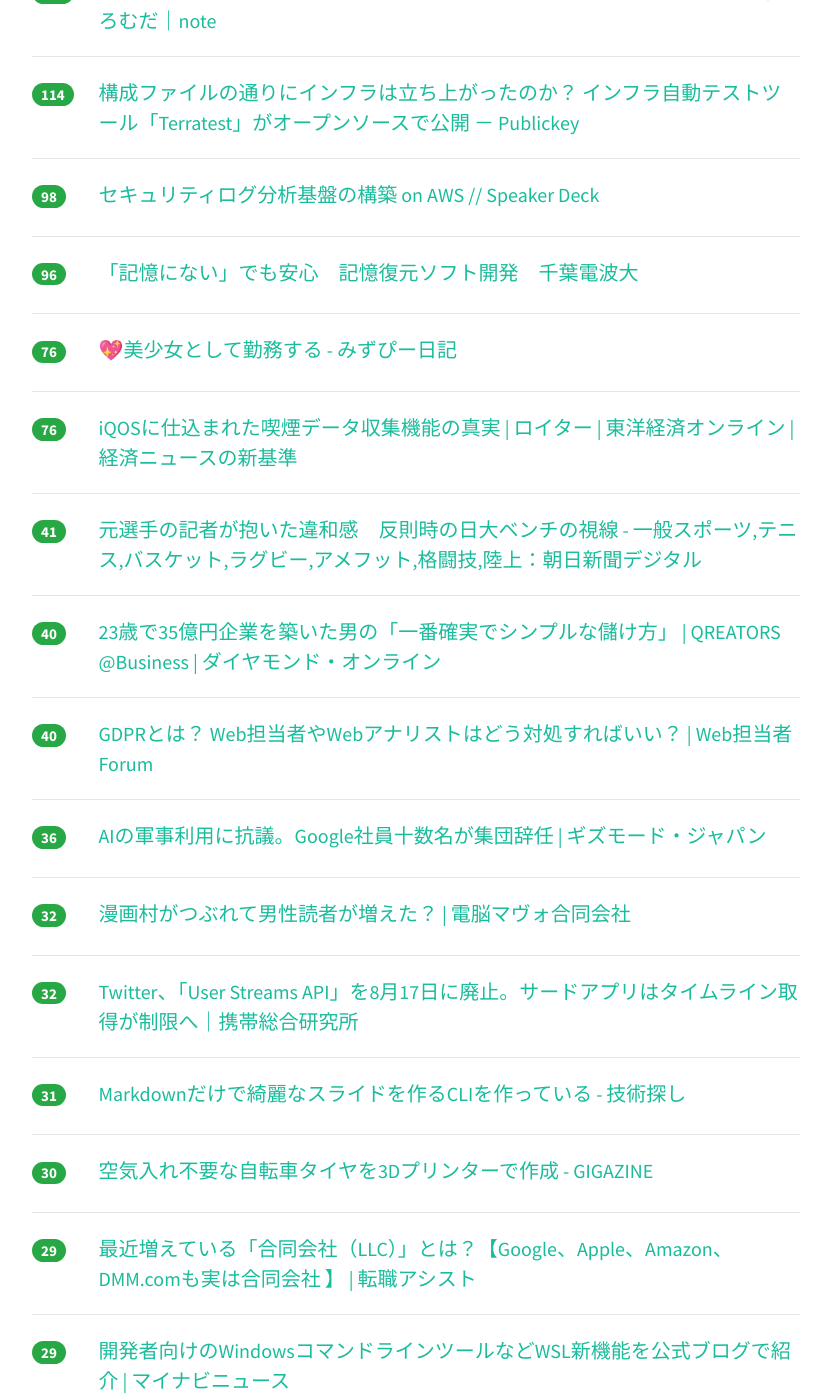
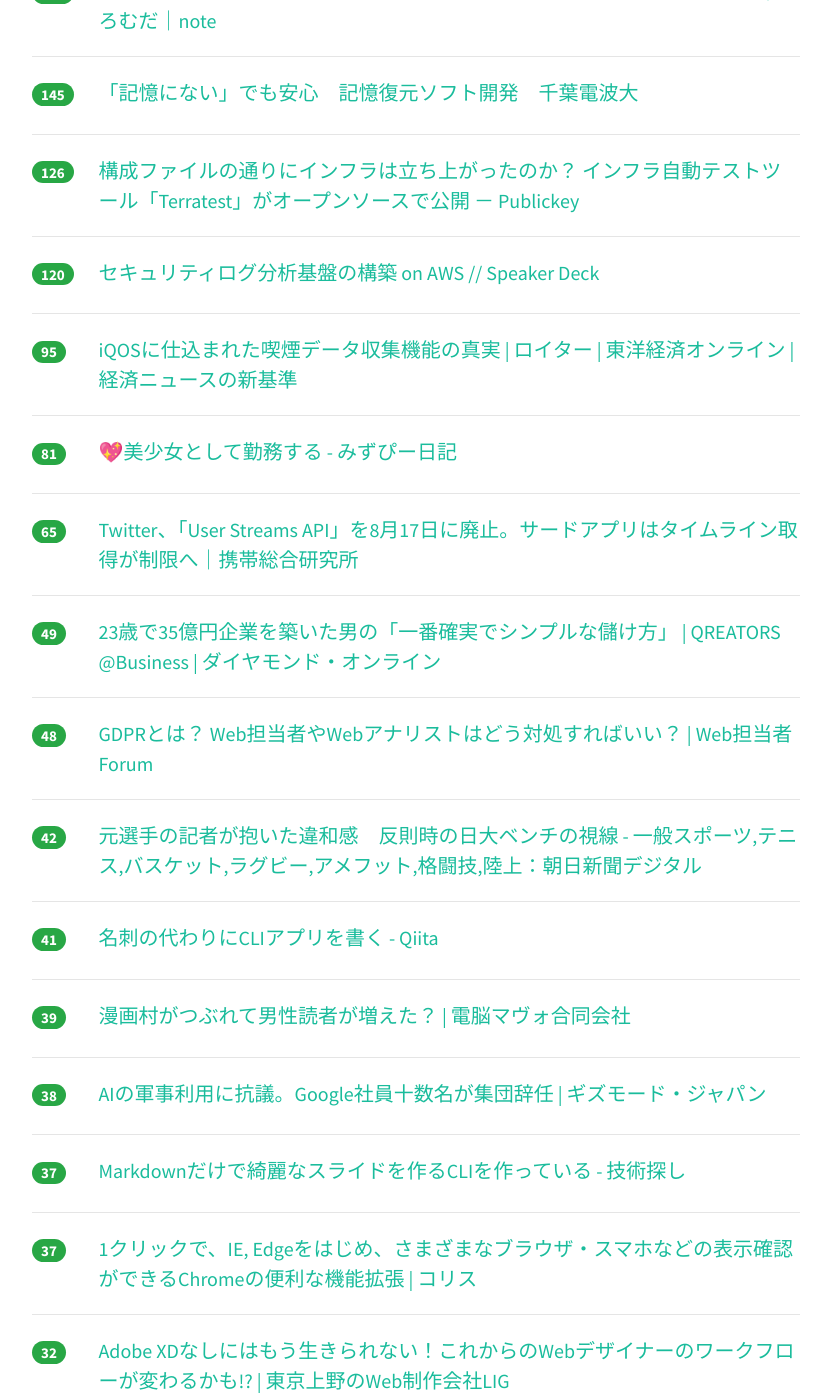
Before and after one commit to yatta47/hatena-matome-site, a Jekyll site: the page built from _posts/2018-05-17-hatena.md, in a window 1280 px wide and 1400 px high, scrolled down 419 px. Shown: the whole window, without its empty margins (224-1055 px from the left). Built offline with Jekyll 4.4.1, drawn with Linux system fonts in a browser that asks for light colours; nearby versions of some CDN libraries; some of the changed text lies outside the part shown.

Commit message:
Updated 2018-05-17

```diff
--- a/_posts/2018-05-17-hatena.md
+++ b/_posts/2018-05-17-hatena.md
@@ -1,10 +1,10 @@
 ---
 layout: post
 title:  "2018-05-17 はてぶIT"
-date:   2018-05-17 13:00:51
+date:   2018-05-17 14:01:42
 tags: [it-hotentry]
 ---
-46 件のデータあり
+51 件のデータあり
 
 <hr><div class="row">
 <div class="col-1"><span class="badge badge-pill badge-success h2">290</span></div>
@@ -12,68 +12,93 @@ tags: [it-hotentry]
 </div>
 <hr>
 <div class="row">
-<div class="col-1"><span class="badge badge-pill badge-success h2">114</span></div>
+<div class="col-1"><span class="badge badge-pill badge-success h2">145</span></div>
+<div class="col-11"><a href='http://kyoko-np.net/2018051701.html' target='_blank'>「記憶にない」でも安心　記憶復元ソフト開発　千葉電波大</a></div>
+</div>
+<hr>
+<div class="row">
+<div class="col-1"><span class="badge badge-pill badge-success h2">126</span></div>
 <div class="col-11"><a href='https://www.publickey1.jp/blog/18/_terratest.html' target='_blank'>構成ファイルの通りにインフラは立ち上がったのか？ インフラ自動テストツール「Terratest」がオープンソースで公開 － Publickey</a></div>
 </div>
 <hr>
 <div class="row">
-<div class="col-1"><span class="badge badge-pill badge-success h2">98</span></div>
+<div class="col-1"><span class="badge badge-pill badge-success h2">120</span></div>
 <div class="col-11"><a href='https://speakerdeck.com/mizutani/sekiyuriteirogufen-xi-ji-pan-falsegou-zhu-on-aws' target='_blank'>セキュリティログ分析基盤の構築 on AWS // Speaker Deck</a></div>
 </div>
 <hr>
 <div class="row">
-<div class="col-1"><span class="badge badge-pill badge-success h2">96</span></div>
-<div class="col-11"><a href='http://kyoko-np.net/2018051701.html' target='_blank'>「記憶にない」でも安心　記憶復元ソフト開発　千葉電波大</a></div>
+<div class="col-1"><span class="badge badge-pill badge-success h2">95</span></div>
+<div class="col-11"><a href='https://toyokeizai.net/articles/-/221089' target='_blank'>iQOSに仕込まれた喫煙データ収集機能の真実 | ロイター | 東洋経済オンライン | 経済ニュースの新基準</a></div>
 </div>
 <hr>
 <div class="row">
-<div class="col-1"><span class="badge badge-pill badge-success h2">76</span></div>
+<div class="col-1"><span class="badge badge-pill badge-success h2">81</span></div>
 <div class="col-11"><a href='https://mzp.hatenablog.com/entry/2018/05/16/222303' target='_blank'>💖美少女として勤務する - みずぴー日記</a></div>
 </div>
 <hr>
 <div class="row">
-<div class="col-1"><span class="badge badge-pill badge-success h2">76</span></div>
-<div class="col-11"><a href='https://toyokeizai.net/articles/-/221089' target='_blank'>iQOSに仕込まれた喫煙データ収集機能の真実 | ロイター | 東洋経済オンライン | 経済ニュースの新基準</a></div>
+<div class="col-1"><span class="badge badge-pill badge-success h2">65</span></div>
+<div class="col-11"><a href='https://mobilelaby.com/blog-entry-twitter-user-streams-api-available-until-aug-16-2018.html' target='_blank'>Twitter、「User Streams API」を8月17日に廃止。サードアプリはタイムライン取得が制限へ｜携帯総合研究所</a></div>
+</div>
+<hr>
+<div class="row">
+<div class="col-1"><span class="badge badge-pill badge-success h2">49</span></div>
+<div class="col-11"><a href='http://diamond.jp/articles/-/170188' target='_blank'>23歳で35億円企業を築いた男の「一番確実でシンプルな儲け方」 | QREATORS @Business | ダイヤモンド・オンライン</a></div>
+</div>
+<hr>
+<div class="row">
+<div class="col-1"><span class="badge badge-pill badge-success h2">48</span></div>
+<div class="col-11"><a href='https://webtan.impress.co.jp/e/2018/05/17/29253' target='_blank'>GDPRとは？ Web担当者やWebアナリストはどう対処すればいい？ | Web担当者Forum</a></div>
+</div>
+<hr>
+<div class="row">
+<div class="col-1"><span class="badge badge-pill badge-success h2">42</span></div>
+<div class="col-11"><a href='https://www.asahi.com/articles/ASL5J4JMVL5JUTQP015.html' target='_blank'>元選手の記者が抱いた違和感　反則時の日大ベンチの視線 - 一般スポーツ,テニス,バスケット,ラグビー,アメフット,格闘技,陸上：朝日新聞デジタル</a></div>
 </div>
 <hr>
 <div class="row">
 <div class="col-1"><span class="badge badge-pill badge-success h2">41</span></div>
-<div class="col-11"><a href='https://www.asahi.com/articles/ASL5J4JMVL5JUTQP015.html' target='_blank'>元選手の記者が抱いた違和感　反則時の日大ベンチの視線 - 一般スポーツ,テニス,バスケット,ラグビー,アメフット,格闘技,陸上：朝日新聞デジタル</a></div>
+<div class="col-11"><a href='https://qiita.com/akameco/items/e0af9e3cdf1cdb6fca61' target='_blank'>名刺の代わりにCLIアプリを書く - Qiita</a></div>
 </div>
 <hr>
 <div class="row">
-<div class="col-1"><span class="badge badge-pill badge-success h2">40</span></div>
-<div class="col-11"><a href='http://diamond.jp/articles/-/170188' target='_blank'>23歳で35億円企業を築いた男の「一番確実でシンプルな儲け方」 | QREATORS @Business | ダイヤモンド・オンライン</a></div>
+<div class="col-1"><span class="badge badge-pill badge-success h2">39</span></div>
+<div class="col-11"><a href='https://www.mavo.co.jp/danseidokusya/' target='_blank'>漫画村がつぶれて男性読者が増えた？ | 電脳マヴォ合同会社</a></div>
 </div>
 <hr>
 <div class="row">
-<div class="col-1"><span class="badge badge-pill badge-success h2">40</span></div>
-<div class="col-11"><a href='https://webtan.impress.co.jp/e/2018/05/17/29253' target='_blank'>GDPRとは？ Web担当者やWebアナリストはどう対処すればいい？ | Web担当者Forum</a></div>
-</div>
-<hr>
-<div class="row">
-<div class="col-1"><span class="badge badge-pill badge-success h2">36</span></div>
+<div class="col-1"><span class="badge badge-pill badge-success h2">38</span></div>
 <div class="col-11"><a href='https://www.gizmodo.jp/2018/05/googlers-quit-in-protest-over-drone-ai.html' target='_blank'>AIの軍事利用に抗議。Google社員十数名が集団辞任 | ギズモード・ジャパン</a></div>
 </div>
 <hr>
 <div class="row">
-<div class="col-1"><span class="badge badge-pill badge-success h2">32</span></div>
-<div class="col-11"><a href='https://www.mavo.co.jp/danseidokusya/' target='_blank'>漫画村がつぶれて男性読者が増えた？ | 電脳マヴォ合同会社</a></div>
+<div class="col-1"><span class="badge badge-pill badge-success h2">37</span></div>
+<div class="col-11"><a href='http://blog.hiroppy.me/entry/fusuma' target='_blank'>Markdownだけで綺麗なスライドを作るCLIを作っている - 技術探し</a></div>
+</div>
+<hr>
+<div class="row">
+<div class="col-1"><span class="badge badge-pill badge-success h2">37</span></div>
+<div class="col-11"><a href='https://coliss.com/articles/browser/chrome/multi-browsers-and-devices-screenshots.html' target='_blank'>1クリックで、IE, Edgeをはじめ、さまざまなブラウザ・スマホなどの表示確認ができるChromeの便利な機能拡張 | コリス</a></div>
 </div>
 <hr>
 <div class="row">
 <div class="col-1"><span class="badge badge-pill badge-success h2">32</span></div>
-<div class="col-11"><a href='https://mobilelaby.com/blog-entry-twitter-user-streams-api-available-until-aug-16-2018.html' target='_blank'>Twitter、「User Streams API」を8月17日に廃止。サードアプリはタイムライン取得が制限へ｜携帯総合研究所</a></div>
+<div class="col-11"><a href='https://liginc.co.jp/398850' target='_blank'>Adobe XDなしにはもう生きられない！これからのWebデザイナーのワークフローが変わるかも!? | 東京上野のWeb制作会社LIG</a></div>
 </div>
 <hr>
 <div class="row">
 <div class="col-1"><span class="badge badge-pill badge-success h2">31</span></div>
-<div class="col-11"><a href='http://blog.hiroppy.me/entry/fusuma' target='_blank'>Markdownだけで綺麗なスライドを作るCLIを作っている - 技術探し</a></div>
+<div class="col-11"><a href='https://gigazine.net/news/20180516-3d-printed-bicycle-tire-bigrep/' target='_blank'>空気入れ不要な自転車タイヤを3Dプリンターで作成 - GIGAZINE</a></div>
 </div>
 <hr>
 <div class="row">
-<div class="col-1"><span class="badge badge-pill badge-success h2">30</span></div>
-<div class="col-11"><a href='https://gigazine.net/news/20180516-3d-printed-bicycle-tire-bigrep/' target='_blank'>空気入れ不要な自転車タイヤを3Dプリンターで作成 - GIGAZINE</a></div>
+<div class="col-1"><span class="badge badge-pill badge-success h2">31</span></div>
+<div class="col-11"><a href='https://k-tai.watch.impress.co.jp/docs/column/minna/1122028.html' target='_blank'>＋メッセージは始まったけれど…… - ケータイ Watch</a></div>
+</div>
+<hr>
+<div class="row">
+<div class="col-1"><span class="badge badge-pill badge-success h2">31</span></div>
+<div class="col-11"><a href='https://cybozushiki.cybozu.co.jp/articles/m001448.html' target='_blank'>「個人が会社を使うという働き方はおもしろい」──ホリエモンと新しいカイシャを議論したら、生き方の話になった | サイボウズ式</a></div>
 </div>
 <hr>
 <div class="row">
@@ -87,53 +112,48 @@ tags: [it-hotentry]
 </div>
 <hr>
 <div class="row">
-<div class="col-1"><span class="badge badge-pill badge-success h2">29</span></div>
-<div class="col-11"><a href='https://cybozushiki.cybozu.co.jp/articles/m001448.html' target='_blank'>「個人が会社を使うという働き方はおもしろい」──ホリエモンと新しいカイシャを議論したら、生き方の話になった | サイボウズ式</a></div>
-</div>
-<hr>
-<div class="row">
 <div class="col-1"><span class="badge badge-pill badge-success h2">28</span></div>
 <div class="col-11"><a href='https://aws.amazon.com/jp/blogs/news/aws-launch-jp-20180516/' target='_blank'>NEW!! AWS Launch 動画が始まりました | Amazon Web Services ブログ</a></div>
 </div>
 <hr>
 <div class="row">
 <div class="col-1"><span class="badge badge-pill badge-success h2">28</span></div>
-<div class="col-11"><a href='https://qiita.com/akameco/items/e0af9e3cdf1cdb6fca61' target='_blank'>名刺の代わりにCLIアプリを書く - Qiita</a></div>
-</div>
-<hr>
-<div class="row">
-<div class="col-1"><span class="badge badge-pill badge-success h2">27</span></div>
 <div class="col-11"><a href='https://moz.com/blog/learning-machine-learning' target='_blank'>A Machine Learning Guide for Average Humans - Moz</a></div>
 </div>
 <hr>
 <div class="row">
 <div class="col-1"><span class="badge badge-pill badge-success h2">27</span></div>
-<div class="col-11"><a href='https://liginc.co.jp/398850' target='_blank'>Adobe XDなしにはもう生きられない！これからのWebデザイナーのワークフローが変わるかも!? | 東京上野のWeb制作会社LIG</a></div>
+<div class="col-11"><a href='http://www.itmedia.co.jp/news/articles/1805/17/news062.html' target='_blank'>「Favstar」「Klout」終了へ　老舗のTwitter連携サービス - ITmedia NEWS</a></div>
 </div>
 <hr>
 <div class="row">
-<div class="col-1"><span class="badge badge-pill badge-success h2">27</span></div>
-<div class="col-11"><a href='https://coliss.com/articles/browser/chrome/multi-browsers-and-devices-screenshots.html' target='_blank'>1クリックで、IE, Edgeをはじめ、さまざまなブラウザ・スマホなどの表示確認ができるChromeの便利な機能拡張 | コリス</a></div>
+<div class="col-1"><span class="badge badge-pill badge-success h2">26</span></div>
+<div class="col-11"><a href='https://blog.twitter.com/developer/ja_jp/topics/tools/2018/AAA_e.html' target='_blank'>Account Activity APIを全ての開発者の皆さんに公開</a></div>
 </div>
 <hr>
 <div class="row">
-<div class="col-1"><span class="badge badge-pill badge-success h2">25</span></div>
-<div class="col-11"><a href='https://k-tai.watch.impress.co.jp/docs/column/minna/1122028.html' target='_blank'>＋メッセージは始まったけれど…… - ケータイ Watch</a></div>
+<div class="col-1"><span class="badge badge-pill badge-success h2">24</span></div>
+<div class="col-11"><a href='http://b.hatena.ne.jp/entry/s/anond.hatelabo.jp/20180516084954' target='_blank'>はてなブックマーク - オタク差別！と騒ぐオタクが気持ち悪い</a></div>
+</div>
+<hr>
+<div class="row">
+<div class="col-1"><span class="badge badge-pill badge-success h2">24</span></div>
+<div class="col-11"><a href='https://togetter.com/li/1228002' target='_blank'>労働時間が長ければ生産量は上がるはずだ！⇢睡眠不足で長く働いたほうがかえって生産量が落ちる話 - Togetter</a></div>
+</div>
+<hr>
+<div class="row">
+<div class="col-1"><span class="badge badge-pill badge-success h2">24</span></div>
+<div class="col-11"><a href='https://kakakakakku.hatenablog.com/entry/2018/05/17/013251' target='_blank'>プロダクションレディなマイクロサービスを実装するための標準化を学べる「プロダクションレディマイクロサービス」を読んだ - kakakakakku blog</a></div>
 </div>
 <hr>
 <div class="row">
 <div class="col-1"><span class="badge badge-pill badge-success h2">23</span></div>
-<div class="col-11"><a href='http://b.hatena.ne.jp/entry/s/anond.hatelabo.jp/20180516084954' target='_blank'>はてなブックマーク - オタク差別！と騒ぐオタクが気持ち悪い</a></div>
+<div class="col-11"><a href='http://jp.ricoh.com/release/2018/0516_1.html' target='_blank'>デジタル一眼レフカメラ用SDKを公開 | リコー</a></div>
 </div>
 <hr>
 <div class="row">
 <div class="col-1"><span class="badge badge-pill badge-success h2">23</span></div>
-<div class="col-11"><a href='https://togetter.com/li/1228002' target='_blank'>労働時間が長ければ生産量は上がるはずだ！⇢睡眠不足で長く働いたほうがかえって生産量が落ちる話 - Togetter</a></div>
-</div>
-<hr>
-<div class="row">
-<div class="col-1"><span class="badge badge-pill badge-success h2">23</span></div>
-<div class="col-11"><a href='https://kakakakakku.hatenablog.com/entry/2018/05/17/013251' target='_blank'>プロダクションレディなマイクロサービスを実装するための標準化を学べる「プロダクションレディマイクロサービス」を読んだ - kakakakakku blog</a></div>
+<div class="col-11"><a href='https://japan.cnet.com/article/35119288/' target='_blank'>マイクロソフト、「iPad」対抗の低価格「Surface」タブレットを計画か - CNET Japan</a></div>
 </div>
 <hr>
 <div class="row">
@@ -143,12 +163,17 @@ tags: [it-hotentry]
 <hr>
 <div class="row">
 <div class="col-1"><span class="badge badge-pill badge-success h2">22</span></div>
-<div class="col-11"><a href='http://jp.ricoh.com/release/2018/0516_1.html' target='_blank'>デジタル一眼レフカメラ用SDKを公開 | リコー</a></div>
+<div class="col-11"><a href='https://japan.cnet.com/article/35119268/' target='_blank'>JR西日本、忘れ物をチャットボットで調べられるサービスを開始--L is Bが開発 - CNET Japan</a></div>
 </div>
 <hr>
 <div class="row">
-<div class="col-1"><span class="badge badge-pill badge-success h2">21</span></div>
-<div class="col-11"><a href='https://japan.cnet.com/article/35119268/' target='_blank'>JR西日本、忘れ物をチャットボットで調べられるサービスを開始--L is Bが開発 - CNET Japan</a></div>
+<div class="col-1"><span class="badge badge-pill badge-success h2">22</span></div>
+<div class="col-11"><a href='https://gigazine.net/news/20180517-orchestra-hit/' target='_blank'>「ジャン！」の華やかな音色で誰もが知っている音「オーケストラヒット」誕生の秘密 - GIGAZINE</a></div>
+</div>
+<hr>
+<div class="row">
+<div class="col-1"><span class="badge badge-pill badge-success h2">22</span></div>
+<div class="col-11"><a href='https://gigazine.net/news/20180516-ultimate-gaming-pc-space/' target='_blank'>約330万円かけてどんなゲームでも快適に遊べる究極のゲーミングPC環境を構築した猛者が登場 - GIGAZINE</a></div>
 </div>
 <hr>
 <div class="row">
@@ -162,33 +187,28 @@ tags: [it-hotentry]
 </div>
 <hr>
 <div class="row">
-<div class="col-1"><span class="badge badge-pill badge-success h2">20</span></div>
-<div class="col-11"><a href='https://japan.cnet.com/article/35119288/' target='_blank'>マイクロソフト、「iPad」対抗の低価格「Surface」タブレットを計画か - CNET Japan</a></div>
-</div>
-<hr>
-<div class="row">
 <div class="col-1"><span class="badge badge-pill badge-success h2">19</span></div>
-<div class="col-11"><a href='https://gigazine.net/news/20180516-ultimate-gaming-pc-space/' target='_blank'>約330万円かけてどんなゲームでも快適に遊べる究極のゲーミングPC環境を構築した猛者が登場 - GIGAZINE</a></div>
-</div>
-<hr>
-<div class="row">
-<div class="col-1"><span class="badge badge-pill badge-success h2">18</span></div>
 <div class="col-11"><a href='http://etcnohito.hatenablog.com/entry/2018/05/16/124343' target='_blank'>日本将棋連盟HPバグまとめ - ETCの人の日記</a></div>
 </div>
 <hr>
 <div class="row">
 <div class="col-1"><span class="badge badge-pill badge-success h2">18</span></div>
-<div class="col-11"><a href='https://gigazine.net/news/20180517-orchestra-hit/' target='_blank'>「ジャン！」の華やかな音色で誰もが知っている音「オーケストラヒット」誕生の秘密 - GIGAZINE</a></div>
+<div class="col-11"><a href='http://twitter.com/japonistan/status/996339075417165824' target='_blank'>ジャポニスタンさんのツイート: "余命ブログのコメント欄が本当にヤバ過ぎる。 無理矢理送り付けた余命の糞本を弟夫婦が娘に読ませなかったことを逆恨み。 「唯一の弟夫婦であっても殲</a></div>
+</div>
+<hr>
+<div class="row">
+<div class="col-1"><span class="badge badge-pill badge-success h2">18</span></div>
+<div class="col-11"><a href='https://gigazine.net/news/20180517-fan-less-silent-pc/' target='_blank'>既製品だけでファンレス完全無音の高性能Ryzenマシンを自作するとこうなる - GIGAZINE</a></div>
 </div>
 <hr>
 <div class="row">
 <div class="col-1"><span class="badge badge-pill badge-success h2">17</span></div>
-<div class="col-11"><a href='http://twitter.com/japonistan/status/996339075417165824' target='_blank'>ジャポニスタンさんのツイート: "余命ブログのコメント欄が本当にヤバ過ぎる。 無理矢理送り付けた余命の糞本を弟夫婦が娘に読ませなかったことを逆恨み。 「唯一の弟夫婦であっても殲</a></div>
+<div class="col-11"><a href='https://yutoma233.hatenablog.com/entry/2018/05/16/195736' target='_blank'>前髪は悩ましい - おのにち</a></div>
 </div>
 <hr>
 <div class="row">
-<div class="col-1"><span class="badge badge-pill badge-success h2">16</span></div>
-<div class="col-11"><a href='https://yutoma233.hatenablog.com/entry/2018/05/16/195736' target='_blank'>前髪は悩ましい - おのにち</a></div>
+<div class="col-1"><span class="badge badge-pill badge-success h2">17</span></div>
+<div class="col-11"><a href='https://forest.watch.impress.co.jp/docs/serial/winbasic2018/1122210.html' target='_blank'>音源によりバラバラのMP3ファイルの音量を統一できる「MP3Gain」 - Windowsにまず入れる定番無料アプリ -2018年版- - 窓の杜</a></div>
 </div>
 <hr>
 <div class="row">
@@ -222,17 +242,22 @@ tags: [it-hotentry]
 </div>
 <hr>
 <div class="row">
+<div class="col-1"><span class="badge badge-pill badge-success h2">12</span></div>
+<div class="col-11"><a href='https://applech2.com/archives/20180517-rip-twitter-user-streams-api.html' target='_blank'>Twitter、Account Activity APIの価格などを発表。User Streams APIは2018年8月16日に廃止予定。 | AAPL Ch.</a></div>
+</div>
+<hr>
+<div class="row">
+<div class="col-1"><span class="badge badge-pill badge-success h2">11</span></div>
+<div class="col-11"><a href='http://b.hatena.ne.jp/entry/s/headlines.yahoo.co.jp/hl?a=20180516-00000097-dal-spo' target='_blank'>はてなブックマーク - 悪質タックル問題　監督指示は「あり得ない」日大が全否定（デイリースポーツ） - Yahoo!ニュース</a></div>
+</div>
+<hr>
+<div class="row">
 <div class="col-1"><span class="badge badge-pill badge-success h2">11</span></div>
 <div class="col-11"><a href='https://iphone-mania.jp/news-212578/' target='_blank'>顔認証の弱点を克服！Apple、皮膚下の静脈を使った認証の特許を取得 - iPhone Mania</a></div>
 </div>
 <hr>
 <div class="row">
-<div class="col-1"><span class="badge badge-pill badge-success h2">11</span></div>
-<div class="col-11"><a href='https://applech2.com/archives/20180517-rip-twitter-user-streams-api.html' target='_blank'>Twitter、Account Activity APIの価格などを発表。User Streams APIは2018年8月16日に廃止予定。 | AAPL Ch.</a></div>
+<div class="col-1"><span class="badge badge-pill badge-success h2">5</span></div>
+<div class="col-11"><a href='https://www.buzzfeed.com/jp/takumiharimaya/kodansha-blocking' target='_blank'>「漫画村」に対して、講談社はなにをしてきたのか？</a></div>
 </div>
 <hr>
-<div class="row">
-<div class="col-1"><span class="badge badge-pill badge-success h2">10</span></div>
-<div class="col-11"><a href='http://b.hatena.ne.jp/entry/s/headlines.yahoo.co.jp/hl?a=20180516-00000097-dal-spo' target='_blank'>はてなブックマーク - 悪質タックル問題　監督指示は「あり得ない」日大が全否定（デイリースポーツ） - Yahoo!ニュース</a></div>
-</div>
-<hr>
```
